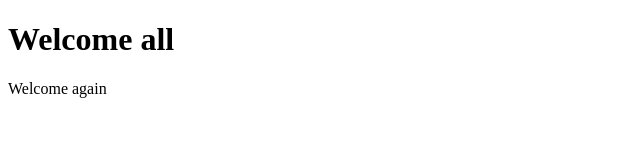
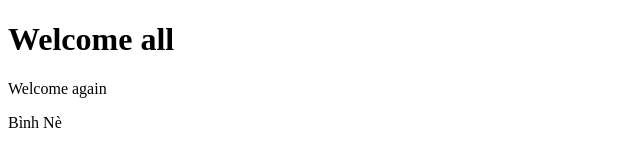
Before and after one commit to lanhphamthi/Group1_Furniture, a plain HTML site: page index.html in a window 1280 px wide. Shown: the full height of the page, 0-640 px from the left. Drawn offline with Linux system fonts and the light colour scheme.

Commit message:
Update index.html

```diff
--- a/index.html
+++ b/index.html
@@ -8,5 +8,6 @@
   <body>
         <h1>Welcome all</h1>
         <p>Welcome again</p>
+    <p>Bình Nè</p>
   </body>
 </html>
```
